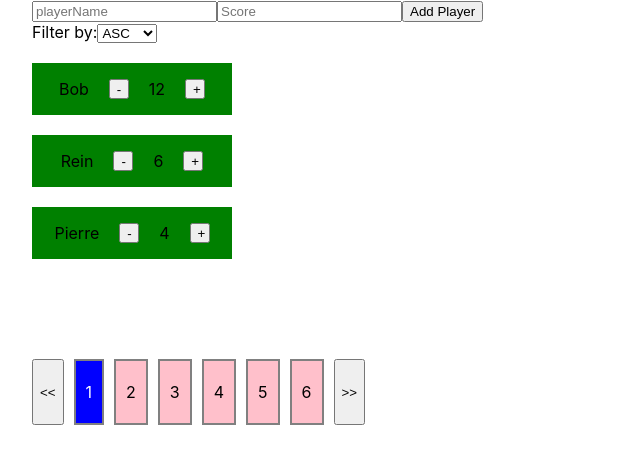
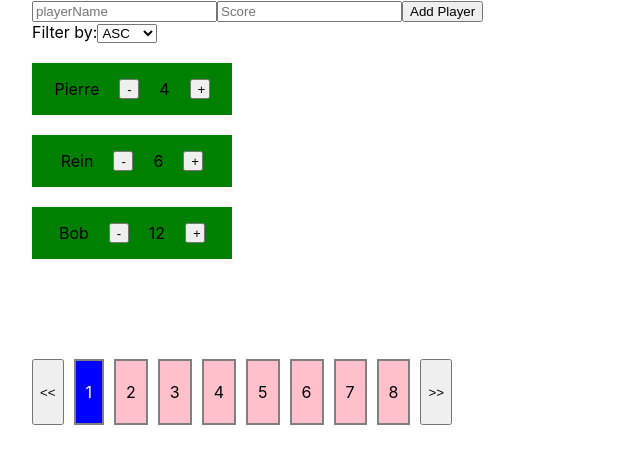
Before and after one commit to P-NBLT/useState-exercise, a Next.js app: page / in a window 1280 px wide. Shown: the top 464 px of the page, without its empty margins (0-640 px from the left). Built offline with nearby package versions, Linux system fonts and the light colour scheme.

Commit message:
fix upgrade

```diff
--- a/component/excercise1/InputPlayer/InputPlayer.js
+++ b/component/excercise1/InputPlayer/InputPlayer.js
@@ -2,21 +2,36 @@ import React, { useState } from "react";
 import PropTypes from "prop-types";
 
 const InputPlayer = (props) => {
+  const [name, setName] = useState("");
+  const [score, setScore] = useState("");
+
+  const getName = (e) => {
+    setName(e.target.value);
+  };
+  const getScore = (e) => {
+    setScore(e.target.value);
+  };
+
   function addPlayer(e) {
     e.preventDefault();
-    const name = document.getElementById("name").value;
-    const score = document.getElementById("score").value;
-
-    props.fun.addNewPlayer(name, score);
-
-    document.getElementById("name").value = "";
-    document.getElementById("score").value = "";
+    props.fun.addNewPlayer(name, Number(score));
+    props.fun.orderList(props.filter);
   }
   return (
     <div>
       <form>
-        <input type="text" placeholder="playerName" id="name"></input>
-        <input type="text" placeholder="Score" id="score"></input>
+        <input
+          type="text"
+          placeholder="playerName"
+          id="name"
+          onChange={getName}
+        ></input>
+        <input
+          type="text"
+          placeholder="Score"
+          id="score"
+          onChange={getScore}
+        ></input>
         <button onClick={addPlayer}>Add Player</button>
       </form>
     </div>
--- a/component/excercise1/Player/Player.js
+++ b/component/excercise1/Player/Player.js
@@ -3,47 +3,57 @@ import PropTypes from "prop-types";
 import { Scoreboard, InputPlayer } from "../../index";
 
 function Player(props) {
-  const [player, setPlayer] = useState(
+  const [players, setPlayers] = useState(
     [
-      { name: "Rein", score: 6 },
-      { name: "Pierre", score: 4 },
-      { name: "Bob", score: 12 },
-    ].sort((a, b) => b.score - a.score)
+      { name: "Rein", score: 6, id: 0 },
+      { name: "Pierre", score: 4, id: 1 },
+      { name: "Bob", score: 12, id: 2 },
+    ].sort((a, b) => a.score - b.score)
   );
+  console.log(players);
+  const [filterOption, setFilterOption] = useState("asc");
 
   const orderList = (option) => {
-    console.log("option is ", option);
     if (option === "asc") {
-      return setPlayer((current) => {
+      return setPlayers((current) => {
+        return [...current.sort((a, b) => a.score - b.score)];
+      });
+    } else if (option === "desc") {
+      return setPlayers((current) => {
         return [...current.sort((a, b) => b.score - a.score)];
       });
-    } else
-      return setPlayer((current) => {
-        return [...current.sort((a, b) => a.score - b.score)];
-      });
+    }
   };
 
   const addNewPlayer = (name, score) => {
-    return setPlayer((current) => {
-      return [...current, { name, score }];
+    return setPlayers((current) => {
+      return [...current, { name, score, id: current.length }];
     });
   };
-  console.log(player);
+
   const decrement = (id) => {
-    let newScore = [...player];
-    newScore[id].score -= 1;
-    setPlayer(newScore);
+    let newScore = [...players];
+    let index = newScore.findIndex((el) => el.id == id);
+    newScore[index].score -= 1;
+    setPlayers(newScore);
+    orderList(filterOption);
   };
   const increment = (id) => {
-    let newScore = [...player];
-    newScore[id].score += 1;
-    setPlayer(newScore);
+    let newScore = [...players];
+    let index = newScore.findIndex((el) => el.id == id);
+    // console.log("index is ", index, id);
+    newScore[index].score += 1;
+    setPlayers(newScore);
+    orderList(filterOption);
   };
 
   return (
     <div>
-      <InputPlayer fun={{ addNewPlayer }} />
-      <Scoreboard pool={player} fun={{ decrement, increment, orderList }} />
+      <InputPlayer fun={{ addNewPlayer, orderList }} filter={filterOption} />
+      <Scoreboard
+        pool={players}
+        fun={{ decrement, increment, orderList, setFilterOption }}
+      />
     </div>
   );
 }
--- a/component/excercise1/scoreboard/Scoreboard.js
+++ b/component/excercise1/scoreboard/Scoreboard.js
@@ -2,9 +2,6 @@ import React, { useState } from "react";
 import PropTypes from "prop-types";
 
 const Scoreboard = (props) => {
-  console.log(props.pool);
-  const names = props.pool.map((el) => el.name);
-  const score = props.pool.map((el) => el.score);
   function setDecrement(e) {
     props.fun.decrement(e.target.id);
   }
@@ -14,6 +11,7 @@ const Scoreboard = (props) => {
 
   function getFilter(e) {
     let option = e.target.value;
+    props.fun.setFilterOption(option);
     props.fun.orderList(option);
   }
 
@@ -26,7 +24,7 @@ const Scoreboard = (props) => {
           <option value="desc">DESC</option>
         </select>
       </form>
-      {names.map((el, idx) => (
+      {props.pool.map((el, idx) => (
         <div
           key={idx}
           style={{
@@ -40,19 +38,19 @@ const Scoreboard = (props) => {
             width: "200px",
           }}
         >
-          <p>{el}</p>
+          <p>{el.name}</p>
           <button
             style={{ width: "20px", height: "20px" }}
             onClick={setDecrement}
-            id={idx}
+            id={el.id}
           >
             -
           </button>
-          <p>{score[idx]}</p>
+          <p>{el.score}</p>
           <button
             style={{ width: "20px", height: "20px" }}
             onClick={setIncrement}
-            id={idx}
+            id={el.id}
           >
             +
           </button>
--- a/component/exercise2/IndexPage/IndexPage.js
+++ b/component/exercise2/IndexPage/IndexPage.js
@@ -1,11 +1,16 @@
 import React, { Children } from "react";
 import PropTypes from "prop-types";
 import Paragraph from "../Paragraph/Paragraph";
+import styles from "./IndexPage.module.css";
 
 const IndexPage = ({ children, ...props }) => {
+  let design;
+  if (props.status) {
+    design = "active";
+  } else design = "inactive";
+
   function UpdateActive(e) {
-    let clickedElement = e.target.closest("div").dataset.id;
-    props.fun.getUpdateActive(clickedElement);
+    props.fun.getUpdateActive(props.dataId);
   }
 
   return (
@@ -14,11 +19,9 @@ const IndexPage = ({ children, ...props }) => {
         style={{
           border: "2px solid grey",
           padding: "5px 10px",
-          backgroundColor: props.styles.backgroundColor,
-          color: props.styles.color,
         }}
         data-id={props.dataId}
-        data-active={props.dataActive}
+        className={`${styles[design]}`}
         onClick={UpdateActive}
       >
         <Paragraph>{props.page}</Paragraph>
--- /dev/null
+++ b/component/exercise2/IndexPage/IndexPage.module.css
@@ -0,0 +1,9 @@
+.active {
+  background-color: blue;
+  color: white;
+}
+
+.inactive {
+  background-color: pink;
+  color: black;
+}
--- a/component/exercise2/Pagination/Pagination.js
+++ b/component/exercise2/Pagination/Pagination.js
@@ -1,69 +1,61 @@
-import React, { useState } from "react";
+import React, { useState, useEffect } from "react";
 import PropTypes from "prop-types";
 import { Paragraph, IndexPage } from "../index";
 
 const Pagination = (props) => {
-  const [page, setPage] = useState([
-    { idx: 1, state: true },
-    { idx: 2, state: false },
-    { idx: 3, state: false },
-    { idx: 4, state: false },
-    { idx: 5, state: false },
-    { idx: 6, state: false },
-  ]);
+  // props.activePage props.setActivePage props.lastPage
+  const [pages, setPages] = useState(Array(props.lastPage).fill({}));
+
+  useEffect(() => {
+    let copy = [...pages];
+    copy = copy.map((el, index) => {
+      el = { idx: index + 1 };
+      return el;
+    });
+    setPages(copy);
+  }, []);
+
+  // const [pages, setPages] = useState([
+  //   { idx: 1, state: true },
+  //   { idx: 2, state: false },
+  //   { idx: 3, state: false },
+  //   { idx: 4, state: false },
+  //   { idx: 5, state: false },
+  //   { idx: 6, state: false },
+  // ]);
 
   const getUpdateActive = (current) => {
-    let copy = [...page];
-    let index = copy.findIndex((el) => el.state === true);
-    copy[index].state = false;
-    setPage((current) => [...current, copy]);
-    copy[current].state = true;
-    setPage(copy);
+    let copy = [...pages];
+    props.setActivePage(copy[current].idx);
   };
 
   const backwards = () => {
-    const copy = [...page];
-    let activeIndex = copy.findIndex((el) => el.state == true);
-
+    const copy = [...pages];
+    let activeIndex = copy.findIndex((el) => el.idx == props.activePage);
     if (activeIndex > 0) {
-      copy[activeIndex].state = false;
-      copy[activeIndex - 1].state = true;
-      setPage(copy);
+      props.setActivePage(copy[activeIndex - 1].idx);
     }
   };
   const forward = () => {
-    const copy = [...page];
-    let activeIndex = copy.findIndex((el) => el.state == true);
-
-    if (activeIndex < page.length - 1) {
-      copy[activeIndex].state = false;
-      copy[activeIndex + 1].state = true;
-      setPage(copy);
+    const copy = [...pages];
+    let activeIndex = copy.findIndex((el) => el.idx == props.activePage);
+    if (activeIndex < pages.length - 1) {
+      props.setActivePage(copy[activeIndex + 1].idx);
     }
   };
 
   return (
     <div style={{ display: "flex", columnGap: "10px", marginTop: "100px" }}>
       <button onClick={backwards}>{`<<`}</button>
-      {page.map((el, idx) => {
-        let backgroundColor;
-        let color;
-
-        if (page[idx].state == true) {
-          backgroundColor = "blue";
-          color = "white";
-        } else if (page[idx].state == false) {
-          backgroundColor = "pink";
-          color = "black";
-        }
-
+      {pages.map((el, idx) => {
+        let status = props.activePage === idx + 1 ? true : false;
         return (
           <IndexPage
             key={idx}
             page={el.idx}
             dataId={idx}
-            styles={{ backgroundColor, color }}
             fun={{ getUpdateActive }}
+            status={status}
           >
             el
           </IndexPage>
@@ -75,7 +67,7 @@ const Pagination = (props) => {
 };
 
 // const Pagination = (props) => {
-//   const [page, setPage] = useState([1, 2, 3, 4, 5, 6]);
+//   const [page, setPages] = useState([1, 2, 3, 4, 5, 6]);
 
 //   return (
 //     <div style={{ display: "flex", columnGap: "10px", marginTop: "100px" }}>
--- a/pages/index.js
+++ b/pages/index.js
@@ -1,3 +1,4 @@
+import { useState } from "react";
 import Head from "next/head";
 import Image from "next/image";
 import styles from "../styles/Home.module.css";
@@ -5,6 +6,9 @@ import { Player } from "../component/";
 import { Pagination } from "../component/exercise2";
 
 export default function Home() {
+  const [activePage, setActivePage] = useState(1);
+  const [lastPage, setLastPage] = useState(8);
+
   return (
     <div className={styles.container}>
       <Head>
@@ -14,7 +18,11 @@ export default function Home() {
       </Head>
 
       <Player />
-      <Pagination />
+      <Pagination
+        activePage={activePage}
+        setActivePage={setActivePage}
+        lastPage={lastPage}
+      />
     </div>
   );
 }
```
